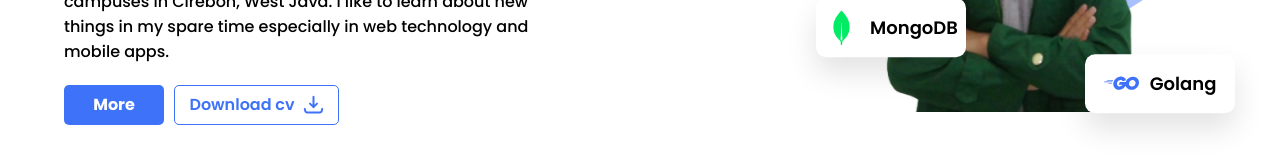
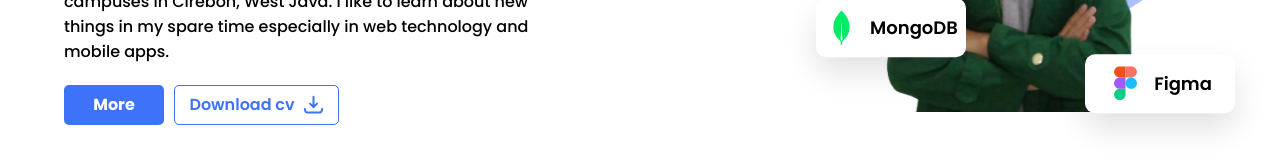
Before and after one commit to mframadann/uts-spa, a React (Create React App) app: page / in a window 1280 px wide. Shown: the part 487-647 px from the top of the page. Built offline with nearby package versions, Linux system fonts and the light colour scheme.

Commit message:
recreate hero

```diff
--- a/src/components/organisms/Hero.js
+++ b/src/components/organisms/Hero.js
@@ -1,7 +1,7 @@
 import React from "react";
 import {
   DownloadCv,
-  Golang,
+  Figma,
   HeroImage,
   MongoDB,
   Nextjs,
@@ -33,11 +33,11 @@ const Hero = () => {
       image: Nodejs,
     },
     {
-      title: "Golang",
+      title: "Figma",
       isIcon: false,
-      alt: "golang",
+      alt: "figma",
       position: "golang",
-      image: Golang,
+      image: Figma,
     },
   ];
 
--- a/src/styles/globals.css
+++ b/src/styles/globals.css
@@ -847,6 +847,11 @@
     flex-direction: column;
   }
 
+  .identity-section input::placeholder,
+  .message-section textarea::placeholder {
+    font-size: 16px;
+  }
+
   .send-message {
     width: 100%;
   }
```
